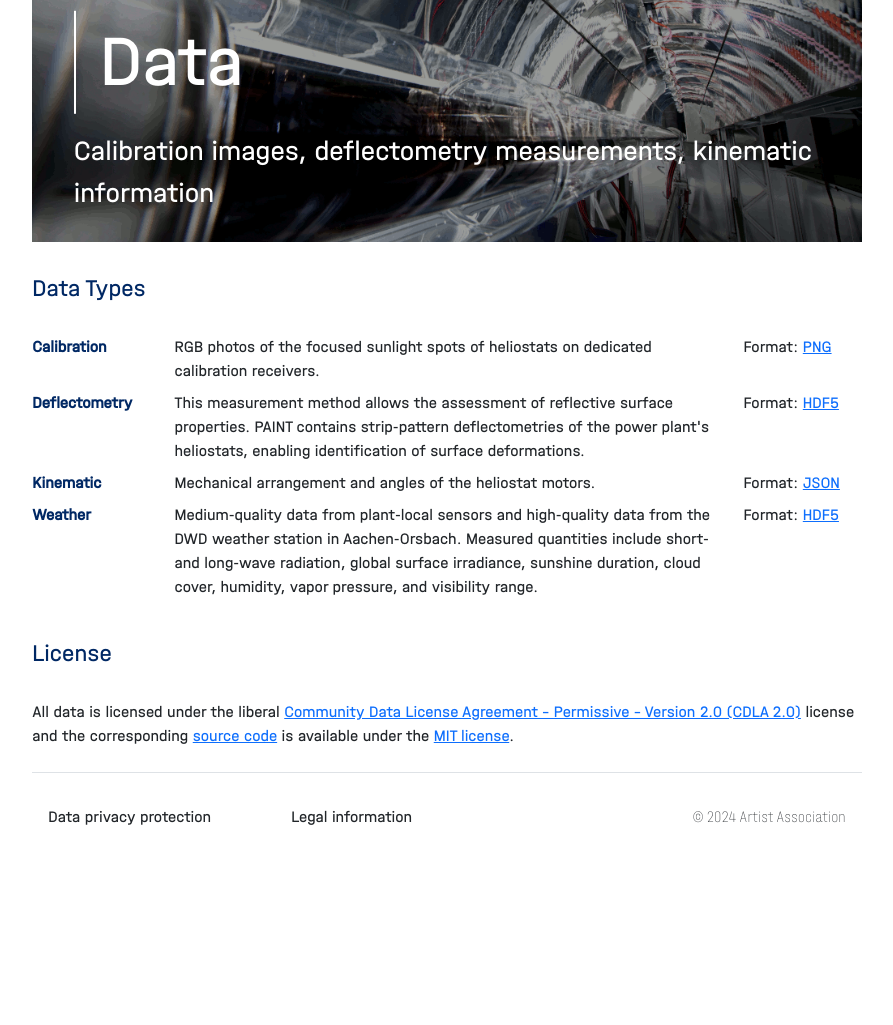
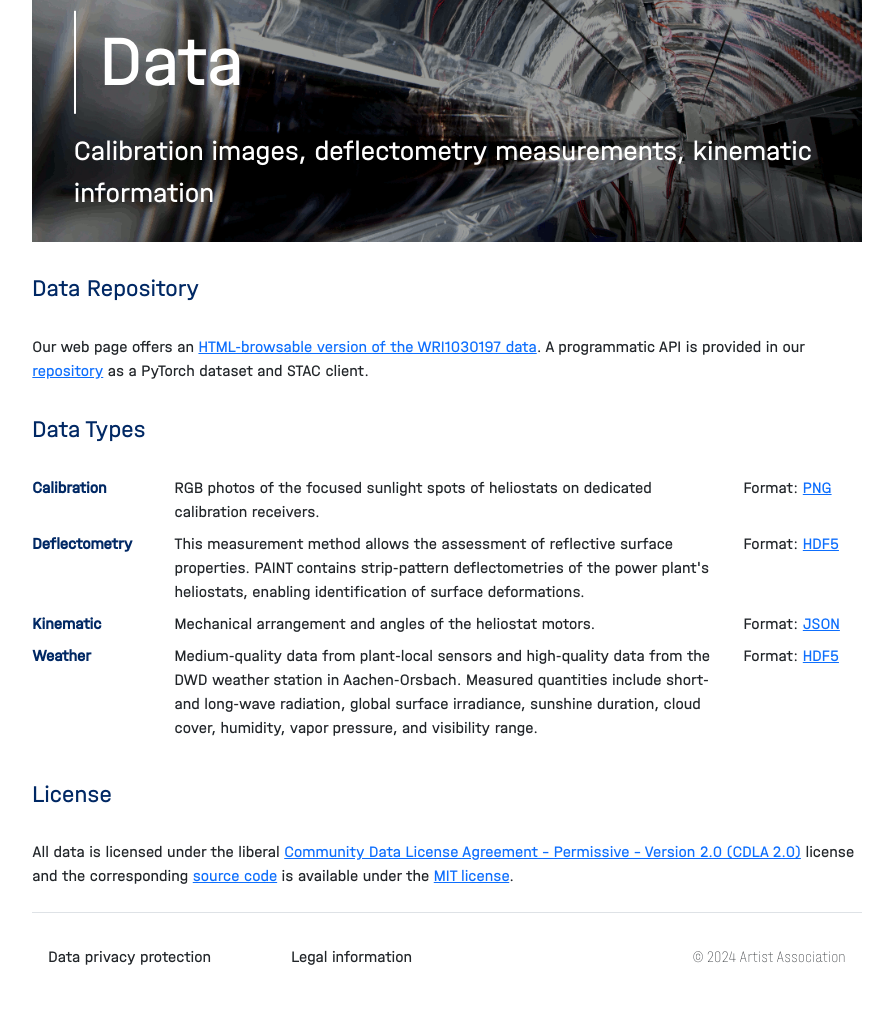
Before and after one commit to ARTIST-Association/PAINT, a Flask app: page /data in a window 1280 px wide. Shown: the part 81-1106 px from the top of the page, without its empty margins (193-1086 px from the left). Before the commit the page ends 906 px from the top, so only its background shows below. Run offline with Flask 3, Linux system fonts and the light colour scheme.

Commit message:
Update data.html
Added link to the HTML data

```diff
--- a/html/templates/data.html
+++ b/html/templates/data.html
@@ -9,6 +9,10 @@
         <p class="my-3 fs-3">Calibration images, deflectometry measurements, kinematic information</p>
     </div>
 </div>
+
+<h4 class="my-4 py-2 text-primary">Data Repository</h4>
+
+Our web page offers an <a href="/WRI1030197">HTML-browsable version of the WRI1030197 data</a>. A programmatic API is provided in our <a href="https://github.com/ARTIST-Association/PAINT">repository</a> as a PyTorch dataset and STAC client.
 
 <h4 class="my-4 py-2 text-primary">Data Types</h4>
 
```
